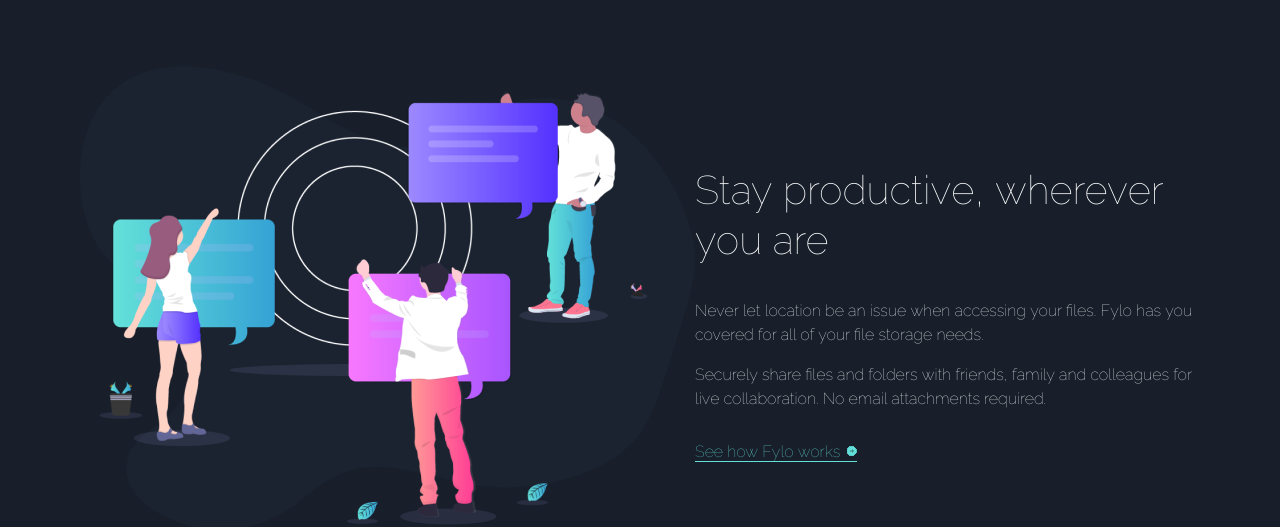
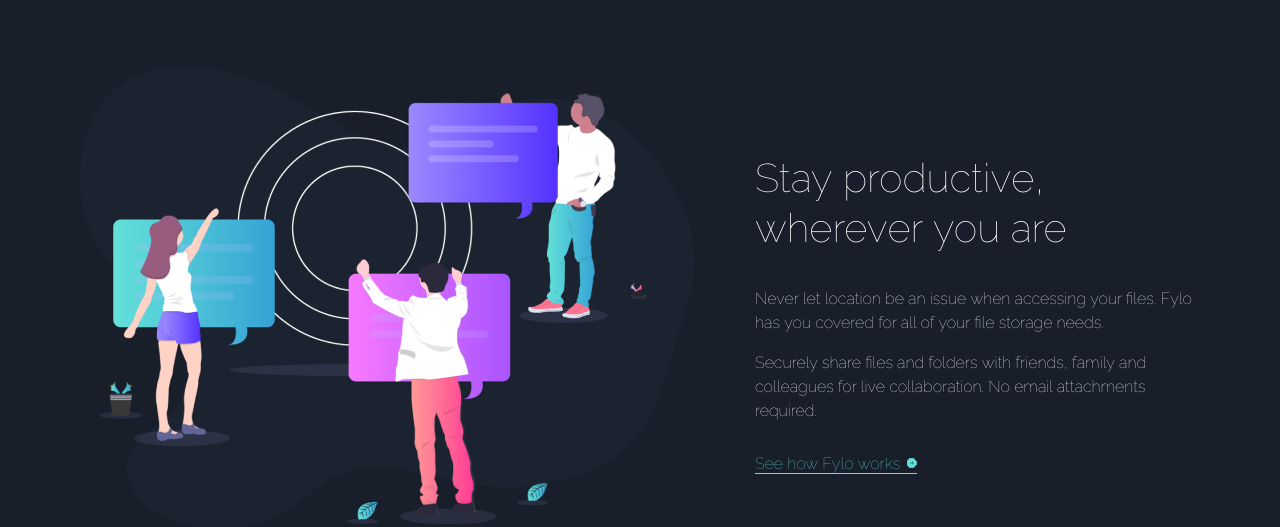
Before and after one commit to ibrohim17/fylo, a plain HTML site: page index.html in a window 1280 px wide. Shown: the part 2080-2607 px from the top of the page. Drawn offline with Linux system fonts and the light colour scheme; files whose address does not match are found by name.

Commit message:
Update main.css

```diff
--- a/styles/main.css
+++ b/styles/main.css
@@ -175,6 +175,10 @@
 .header-right-all {
   display: flex;
   align-items: center;
+}
+
+.header-right-text {
+  margin-left: 60px;
 }
 
 .header-right-h2 {
```
